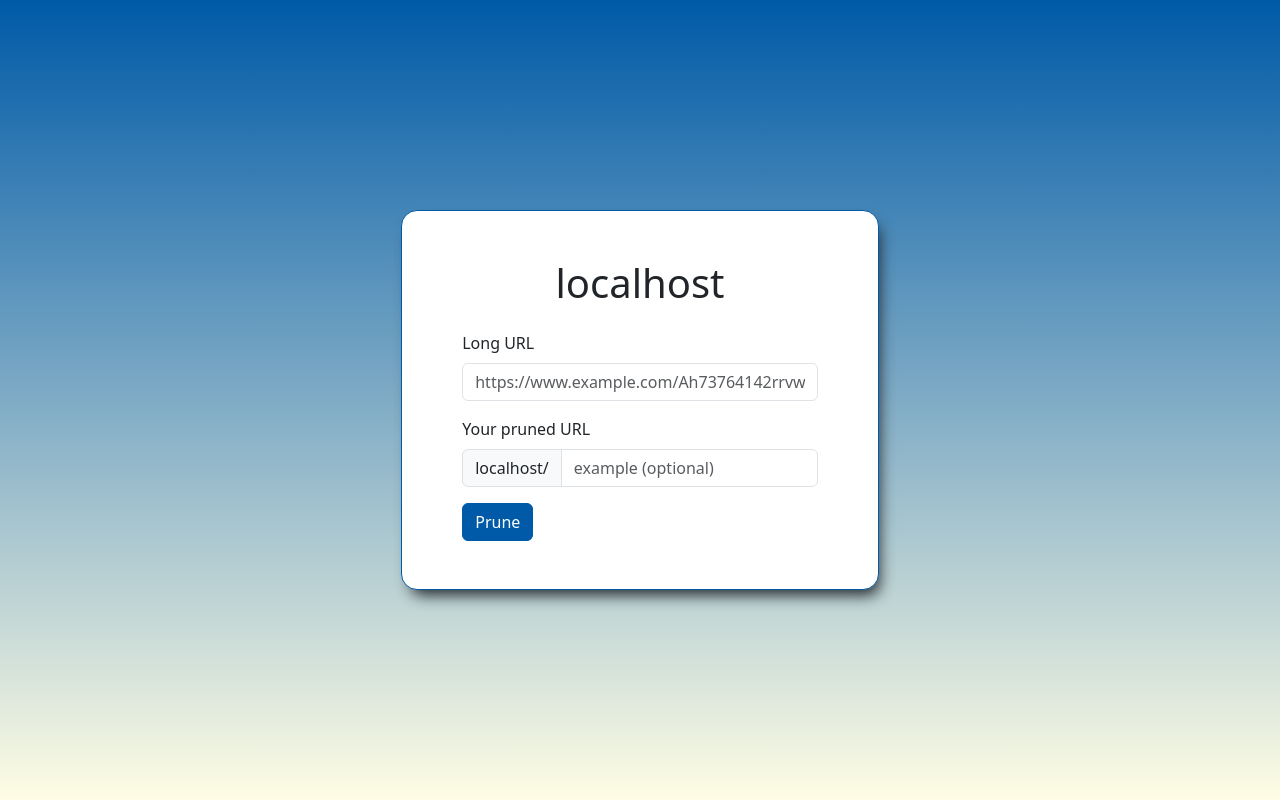
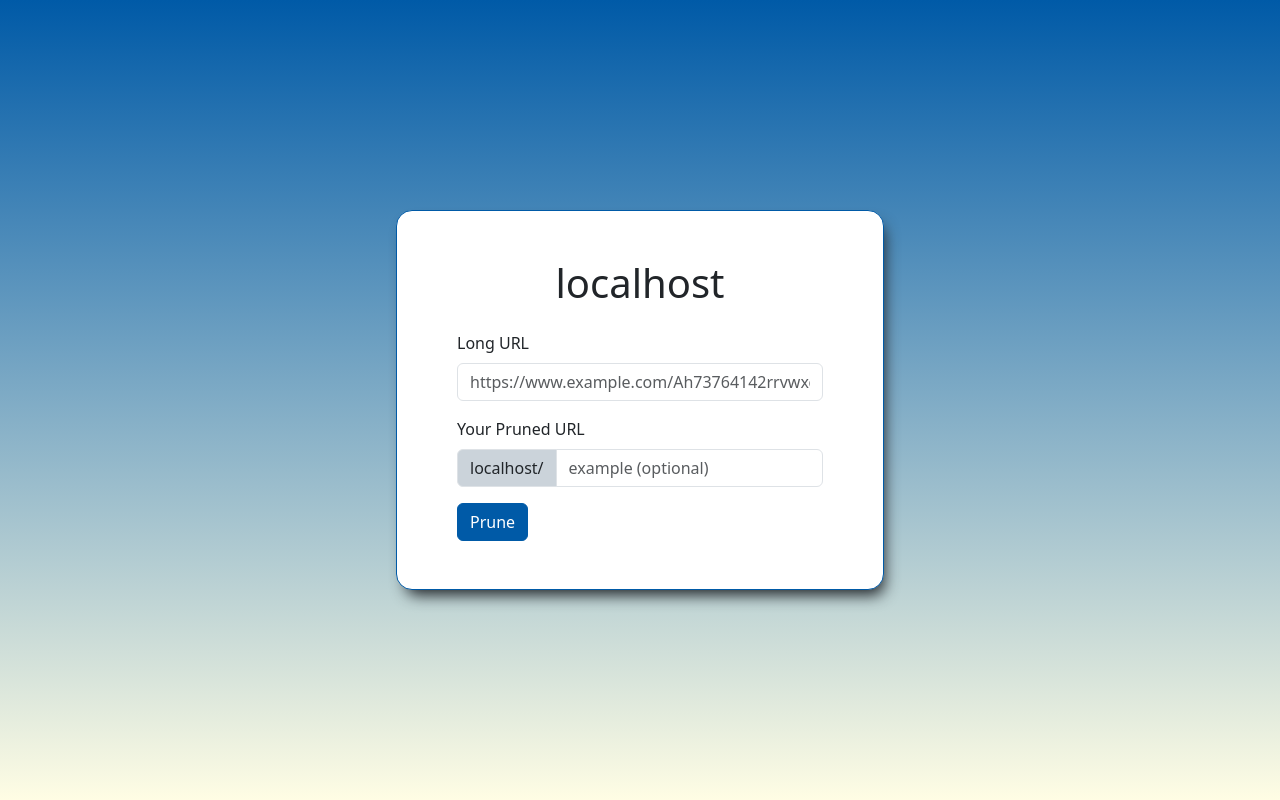
Before and after one commit to callumjgill/pruneurl, a React (Create React App) app in the folder frontend/: page / in a window 1280 px wide. Built offline with nearby package versions, Linux system fonts and the light colour scheme.

Commit message:
Add override for -group-addon-bg variable in bootstrap

```diff
--- a/frontend/src/components/PruneUrlForm.tsx
+++ b/frontend/src/components/PruneUrlForm.tsx
@@ -18,7 +18,7 @@ const PruneUrlForm = () => {
       </Row>
       <Row className="mb-3">
         <Form.Group controlId={`${domain}-YourPrunedURL`}>
-          <Form.Label>Your pruned URL</Form.Label>
+          <Form.Label>Your Pruned URL</Form.Label>
           <InputGroup>
             <InputGroup.Text>{domain}/</InputGroup.Text>
             <Form.Control type="url" placeholder="example (optional)" />
--- a/frontend/src/styles/_bootstrap.scss
+++ b/frontend/src/styles/_bootstrap.scss
@@ -1,5 +1,6 @@
 @use "colors";
 
 $primary: colors.$primaryColor;
+$input-group-addon-bg: darken(rgb(248 249 250), 15%);
 
 @import "~bootstrap/scss/bootstrap"; // This should be @use but i cannot get it to work :(
--- a/frontend/src/styles/_form.scss
+++ b/frontend/src/styles/_form.scss
@@ -2,11 +2,12 @@
   display: flex;
   justify-content: center;
   align-items: center;
-  width: 50%;
+  width: 40%;
   height: 100vh;
 }
 
 .form-box {
   background-color: white;
   box-shadow: 5px 10px 15px -5px;
+  width: 100%;
 }
```
